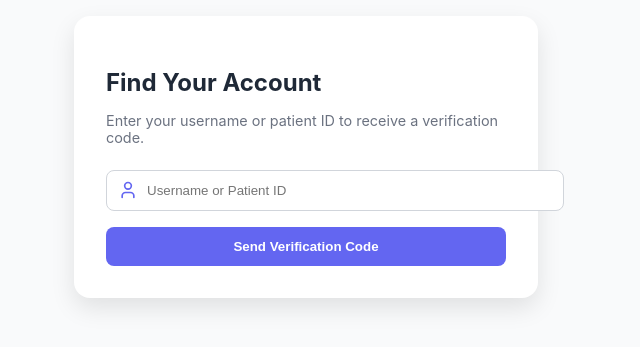
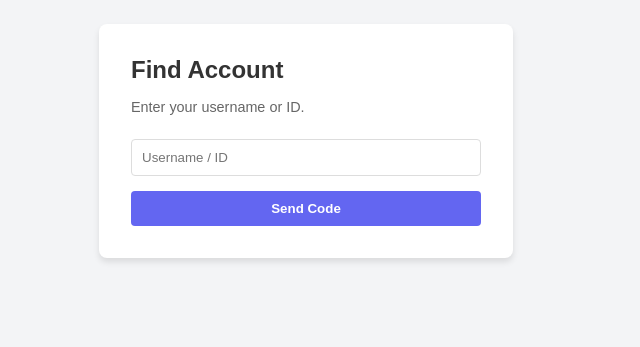
Before and after one commit to yesso2004/HealtCareAlpha, a React (Vite) app in the folder HealthCare/: page /ForgetPass in a window 1280 px wide. Shown: the part 259-606 px from the top of the page, without its empty margins (334-974 px from the left). Built offline with nearby package versions, Linux system fonts and the light colour scheme.

Commit message:
Version 15

```diff
--- a/HealthCare/package.json
+++ b/HealthCare/package.json
@@ -11,6 +11,7 @@
   },
   "dependencies": {
     "bcrypt": "^6.0.0",
+    "dotenv": "^17.2.3",
     "jose": "^6.1.2",
     "jsonwebtoken": "^9.0.2",
     "lucide-react": "^0.555.0",
--- a/HealthCare/src/Styles/ForgetPassword.css
+++ b/HealthCare/src/Styles/ForgetPassword.css
@@ -1,144 +1,88 @@
-/* Container */
 .fp-container {
-  min-height: 100vh;
-  background-color: #f9fafb;
   display: flex;
   justify-content: center;
   align-items: center;
-  padding: 1rem;
-  font-family: "Inter", sans-serif;
+  min-height: 100vh;
+  background-color: #f3f4f6;
+  font-family: sans-serif;
 }
 
-/* Card */
 .fp-card {
+  background: white;
+  padding: 2rem;
+  border-radius: 8px;
+  box-shadow: 0 4px 6px rgba(0, 0, 0, 0.1);
   width: 100%;
-  max-width: 400px;
-  background: #ffffff;
-  padding: 2rem;
-  border-radius: 1rem;
-  box-shadow: 0 10px 25px rgba(0, 0, 0, 0.1);
-  transition: all 0.3s ease;
+  max-width: 350px;
 }
 
-/* Error Message */
-.fp-error {
-  margin-bottom: 1rem;
-  padding: 0.75rem;
-  background: #fee2e2;
-  border: 1px solid #fca5a5;
-  color: #b91c1c;
-  border-radius: 0.5rem;
-  font-size: 0.875rem;
+h2 {
+  margin-top: 0;
+  margin-bottom: 0.5rem;
+  color: #333;
 }
 
-/* Titles and Subtitles */
-.fp-title {
-  font-size: 1.5rem;
-  font-weight: 700;
-  margin-bottom: 0.5rem;
-  color: #1f2937;
+p {
+  color: #666;
+  margin-bottom: 1.5rem;
+  font-size: 0.9rem;
 }
 
-.fp-subtitle {
-  font-size: 0.9rem;
-  color: #6b7280;
-  margin-bottom: 1.5rem;
+input {
+  width: 100%;
+  padding: 10px;
+  margin-bottom: 15px;
+  border: 1px solid #ddd;
+  border-radius: 4px;
+  box-sizing: border-box; /* Ensures padding doesn't break width */
 }
 
-/* Input */
-.fp-input-wrapper {
-  position: relative;
-  margin-bottom: 1rem;
+button {
+  width: 100%;
+  padding: 10px;
+  background-color: #6366f1;
+  color: white;
+  border: none;
+  border-radius: 4px;
+  cursor: pointer;
+  font-weight: bold;
 }
 
-.fp-input-icon {
-  position: absolute;
-  left: 0.75rem;
-  top: 50%;
-  transform: translateY(-50%);
-  width: 1.25rem;
-  height: 1.25rem;
-  color: #6366f1;
-}
-
-.fp-input {
-  width: 100%;
-  padding: 0.75rem 1rem 0.75rem 2.5rem;
-  border: 1px solid #d1d5db;
-  border-radius: 0.5rem;
-  transition: all 0.2s ease;
-}
-
-.fp-input:focus {
-  border-color: #6366f1;
-  outline: none;
-  box-shadow: 0 0 0 2px rgba(99, 102, 241, 0.2);
-}
-
-/* Buttons */
-.fp-button {
-  width: 100%;
-  padding: 0.75rem;
-  border-radius: 0.5rem;
-  font-weight: 600;
-  color: #ffffff;
-  background-color: #6366f1;
-  border: none;
-  cursor: pointer;
-  transition: all 0.2s ease;
-}
-
-.fp-button:hover {
+button:hover {
   background-color: #4f46e5;
 }
 
-.fp-button.disabled {
-  background-color: #9ca3af;
+button:disabled {
+  background-color: #ccc;
   cursor: not-allowed;
 }
 
-.fp-secondary-button {
-  width: 100%;
-  margin-top: 1rem;
+.fp-error {
+  background: #fee2e2;
+  color: #b91c1c;
+  padding: 10px;
+  border-radius: 4px;
+  margin-bottom: 15px;
+  font-size: 0.9rem;
   text-align: center;
-  color: #4f46e5;
-  background: transparent;
-  border: none;
-  cursor: pointer;
 }
 
-.fp-secondary-button:hover {
-  color: #3730a3;
+.btn-link {
+  background: none;
+  color: #666;
+  margin-top: 10px;
+  font-weight: normal;
 }
 
-.fp-rotate-icon {
-  display: inline-block;
-  vertical-align: middle;
-  margin-right: 0.25rem;
+.btn-link:hover {
+  background: none;
+  text-decoration: underline;
+  color: #333;
 }
 
-/* Success */
-.fp-success {
+.success-text {
+  color: #22c55e;
+}
+.text-center {
   text-align: center;
-  padding: 1.5rem;
 }
-
-.fp-success-icon {
-  width: 4rem;
-  height: 4rem;
-  color: #22c55e;
-  margin-bottom: 1rem;
-}
-
-.fp-success-title {
-  font-size: 1.875rem;
-  font-weight: 700;
-  color: #1f2937;
-  margin-bottom: 0.5rem;
-}
-
-.fp-success-text {
-  font-size: 0.9rem;
-  color: #4b5563;
-  margin-bottom: 1.5rem;
-}
--- a/HealthCare/src/components/ForgetPassword.tsx
+++ b/HealthCare/src/components/ForgetPassword.tsx
@@ -1,207 +1,117 @@
 import React, { useState } from "react";
-import { Lock, User, KeyRound, CheckCircle, RotateCcw } from "lucide-react";
 import "../Styles/ForgetPassword.css";
 
 const STEPS = {
-  USERNAME: "username",
-  OTP: "otp",
-  RESET: "reset",
-  SUCCESS: "success",
+  USERNAME: 1,
+  OTP: 2,
+  RESET: 3,
+  SUCCESS: 4,
 };
 
 const ForgetPassword = () => {
   const [step, setStep] = useState(STEPS.USERNAME);
   const [identifier, setIdentifier] = useState("");
   const [otp, setOtp] = useState("");
-  const [newPassword, setNewPassword] = useState("");
+  const [password, setPassword] = useState("");
   const [confirmPassword, setConfirmPassword] = useState("");
-  const [isLoading, setIsLoading] = useState(false);
   const [error, setError] = useState("");
+  const [loading, setLoading] = useState(false);
+  const [otpToken, setOtpToken] = useState("");
+  const [resetToken, setResetToken] = useState("");
 
-  const nextStep = (next: string) => {
+  // Send OTP
+  const handleSendOtp = async (e: React.FormEvent) => {
+    e.preventDefault();
+    if (!identifier) return setError("Enter username or ID");
+
+    setLoading(true);
     setError("");
-    setStep(next);
+
+    try {
+      const res = await fetch("http://localhost:5000/api/ForgetPassword", {
+        method: "POST",
+        headers: { "Content-Type": "application/json" },
+        body: JSON.stringify({ Username: identifier }),
+      });
+
+      const data = await res.json();
+      if (!res.ok) throw new Error(data.message || "Failed to send OTP");
+
+      setOtpToken(data.OTPToken);
+      setStep(STEPS.OTP);
+    } catch (err: unknown) {
+      if (err instanceof Error) setError(err.message);
+      else setError("An unexpected error occurred");
+    } finally {
+      setLoading(false);
+    }
   };
 
-  const handleSendOtp = (e: React.FormEvent) => {
+  // Verify OTP
+  const handleVerifyOtp = async (e: React.FormEvent) => {
     e.preventDefault();
-    if (!identifier) {
-      setError("Please enter your username or patient ID.");
-      return;
+    if (otp.length !== 6) return setError("Enter valid 6-digit OTP");
+
+    setLoading(true);
+    setError("");
+
+    try {
+      const res = await fetch(
+        "http://localhost:5000/api/ForgetPassword/VerifyOTP",
+        {
+          method: "POST",
+          headers: {
+            "Content-Type": "application/json",
+            Authorization: `Bearer ${otpToken}`,
+          },
+          body: JSON.stringify({ OTP: otp }),
+        }
+      );
+
+      const data = await res.json();
+      if (!res.ok) throw new Error(data.message || "OTP verification failed");
+
+      setResetToken(data.ResetToken);
+      setStep(STEPS.RESET);
+    } catch (err: unknown) {
+      if (err instanceof Error) setError(err.message);
+      else setError("An unexpected error occurred");
+    } finally {
+      setLoading(false);
     }
-    setIsLoading(true);
-    setTimeout(() => {
-      setIsLoading(false);
-      nextStep(STEPS.OTP);
-    }, 1000);
   };
 
-  const handleVerifyOtp = (e: React.FormEvent) => {
+  // Reset Password
+  const handleReset = async (e: React.FormEvent) => {
     e.preventDefault();
-    if (otp.length !== 6) {
-      setError("Please enter a 6-digit OTP.");
-      return;
-    }
-    setIsLoading(true);
-    setTimeout(() => {
-      setIsLoading(false);
-      nextStep(STEPS.RESET);
-    }, 1000);
-  };
+    if (password.length < 8) return setError("Password too short");
+    if (password !== confirmPassword) return setError("Passwords don't match");
 
-  const handleResetPassword = (e: React.FormEvent) => {
-    e.preventDefault();
-    if (newPassword.length < 8) {
-      setError("Password must be at least 8 characters.");
-      return;
-    }
-    if (newPassword !== confirmPassword) {
-      setError("Passwords do not match.");
-      return;
-    }
-    setIsLoading(true);
-    setTimeout(() => {
-      setIsLoading(false);
-      nextStep(STEPS.SUCCESS);
-      setIdentifier("");
-      setOtp("");
-      setNewPassword("");
-      setConfirmPassword("");
-    }, 1000);
-  };
+    setLoading(true);
+    setError("");
 
-  const InputField = ({
-    icon: Icon,
-    type,
-    value,
-    onChange,
-    placeholder,
-  }: {
-    icon: any;
-    type: string;
-    value: string;
-    onChange: (e: React.ChangeEvent<HTMLInputElement>) => void;
-    placeholder: string;
-  }) => (
-    <div className="fp-input-wrapper">
-      <Icon className="fp-input-icon" />
-      <input
-        type={type}
-        value={value}
-        onChange={onChange}
-        placeholder={placeholder}
-        className="fp-input"
-        disabled={isLoading}
-      />
-    </div>
-  );
+    try {
+      const res = await fetch(
+        "http://localhost:5000/api/ForgetPassword/ResetPassword",
+        {
+          method: "POST",
+          headers: {
+            "Content-Type": "application/json",
+            Authorization: `Bearer ${resetToken}`,
+          },
+          body: JSON.stringify({ password, confirmPassword }),
+        }
+      );
 
-  const ActionButton = ({
-    onClick,
-    children,
-  }: {
-    onClick: any;
-    children: any;
-  }) => (
-    <button
-      onClick={onClick}
-      disabled={isLoading}
-      className={`fp-button ${isLoading ? "disabled" : ""}`}
-    >
-      {isLoading ? "Processing..." : children}
-    </button>
-  );
+      const data = await res.json();
+      if (!res.ok) throw new Error(data.message || "Reset failed");
 
-  const renderStepContent = () => {
-    switch (step) {
-      case STEPS.USERNAME:
-        return (
-          <form onSubmit={handleSendOtp}>
-            <h2 className="fp-title">Find Your Account</h2>
-            <p className="fp-subtitle">
-              Enter your username or patient ID to receive a verification code.
-            </p>
-            <InputField
-              icon={User}
-              type="text"
-              value={identifier}
-              onChange={(e) => setIdentifier(e.target.value)}
-              placeholder="Username or Patient ID"
-            />
-            <ActionButton onClick={handleSendOtp}>
-              Send Verification Code
-            </ActionButton>
-          </form>
-        );
-      case STEPS.OTP:
-        return (
-          <form onSubmit={handleVerifyOtp}>
-            <h2 className="fp-title">Verify Code</h2>
-            <p className="fp-subtitle">A 6-digit code has been sent.</p>
-            <InputField
-              icon={KeyRound}
-              type="text"
-              value={otp}
-              onChange={(e) =>
-                setOtp(e.target.value.replace(/[^0-9]/g, "").slice(0, 6))
-              }
-              placeholder="Enter OTP"
-            />
-            <ActionButton onClick={handleVerifyOtp}>Verify Code</ActionButton>
-            <button
-              type="button"
-              onClick={() => nextStep(STEPS.USERNAME)}
-              className="fp-secondary-button"
-              disabled={isLoading}
-            >
-              <RotateCcw className="fp-rotate-icon" />
-              Request New Code
-            </button>
-          </form>
-        );
-      case STEPS.RESET:
-        return (
-          <form onSubmit={handleResetPassword}>
-            <h2 className="fp-title">Set New Password</h2>
-            <p className="fp-subtitle">Choose a strong, unique password.</p>
-            <InputField
-              icon={Lock}
-              type="password"
-              value={newPassword}
-              onChange={(e) => setNewPassword(e.target.value)}
-              placeholder="New Password"
-            />
-            <InputField
-              icon={Lock}
-              type="password"
-              value={confirmPassword}
-              onChange={(e) => setConfirmPassword(e.target.value)}
-              placeholder="Confirm New Password"
-            />
-            <ActionButton onClick={handleResetPassword}>
-              Reset Password
-            </ActionButton>
-          </form>
-        );
-      case STEPS.SUCCESS:
-        return (
-          <div className="fp-success">
-            <CheckCircle className="fp-success-icon" />
-            <h2 className="fp-success-title">Success!</h2>
-            <p className="fp-success-text">
-              Your password has been reset. You can now log in with your new
-              credentials.
-            </p>
-            <button
-              onClick={() => window.location.reload()}
-              className="fp-button"
-            >
-              Go to Login
-            </button>
-          </div>
-        );
-      default:
-        return null;
+      setStep(STEPS.SUCCESS);
+    } catch (err: unknown) {
+      if (err instanceof Error) setError(err.message);
+      else setError("An unexpected error occurred");
+    } finally {
+      setLoading(false);
     }
   };
 
@@ -209,7 +119,78 @@ const ForgetPassword = () => {
     <div className="fp-container">
       <div className="fp-card">
         {error && <div className="fp-error">{error}</div>}
-        {renderStepContent()}
+
+        {step === STEPS.USERNAME && (
+          <form onSubmit={handleSendOtp}>
+            <h2>Find Account</h2>
+            <p>Enter your username or ID.</p>
+            <input
+              type="text"
+              placeholder="Username / ID"
+              value={identifier}
+              onChange={(e) => setIdentifier(e.target.value)}
+              disabled={loading}
+            />
+            <button disabled={loading}>
+              {loading ? "Sending..." : "Send Code"}
+            </button>
+          </form>
+        )}
+
+        {step === STEPS.OTP && (
+          <form onSubmit={handleVerifyOtp}>
+            <h2>Verify OTP</h2>
+            <p>Enter the 6-digit code sent to you.</p>
+            <input
+              type="text"
+              placeholder="000000"
+              value={otp}
+              onChange={(e) => setOtp(e.target.value)}
+              disabled={loading}
+            />
+            <button disabled={loading}>
+              {loading ? "Verifying..." : "Verify"}
+            </button>
+            <button
+              type="button"
+              className="btn-link"
+              onClick={() => setStep(STEPS.USERNAME)}
+            >
+              Back
+            </button>
+          </form>
+        )}
+
+        {step === STEPS.RESET && (
+          <form onSubmit={handleReset}>
+            <h2>New Password</h2>
+            <input
+              type="password"
+              placeholder="New Password"
+              value={password}
+              onChange={(e) => setPassword(e.target.value)}
+            />
+            <input
+              type="password"
+              placeholder="Confirm Password"
+              value={confirmPassword}
+              onChange={(e) => setConfirmPassword(e.target.value)}
+            />
+            <button disabled={loading}>
+              {loading ? "Saving..." : "Reset Password"}
+            </button>
+          </form>
+        )}
+
+        {step === STEPS.SUCCESS && (
+          <div className="text-center">
+            <h2 className="success-text">Success!</h2>
+            <p>Your password has been updated.</p>
+            <button onClick={() => window.location.reload()}>
+              Go to Login
+            </button>
+          </div>
+        )}
       </div>
     </div>
   );
--- a/HealthCare/src/components/LoginPage.tsx
+++ b/HealthCare/src/components/LoginPage.tsx
@@ -107,7 +107,7 @@ const LoginPage = () => {
         </form>
 
         <div className="ForgotPasswordSection">
-          <a href="/forgot-password">Forgot Password?</a>
+          <a href="/ForgetPass">Forgot Password?</a>
         </div>
       </div>
     </div>
```
Also changed, not shown: HealthCare/src/Roles/Admin.tsx (+56 -9 lines), 2 other files (tests, documents, lock files or other folders).
